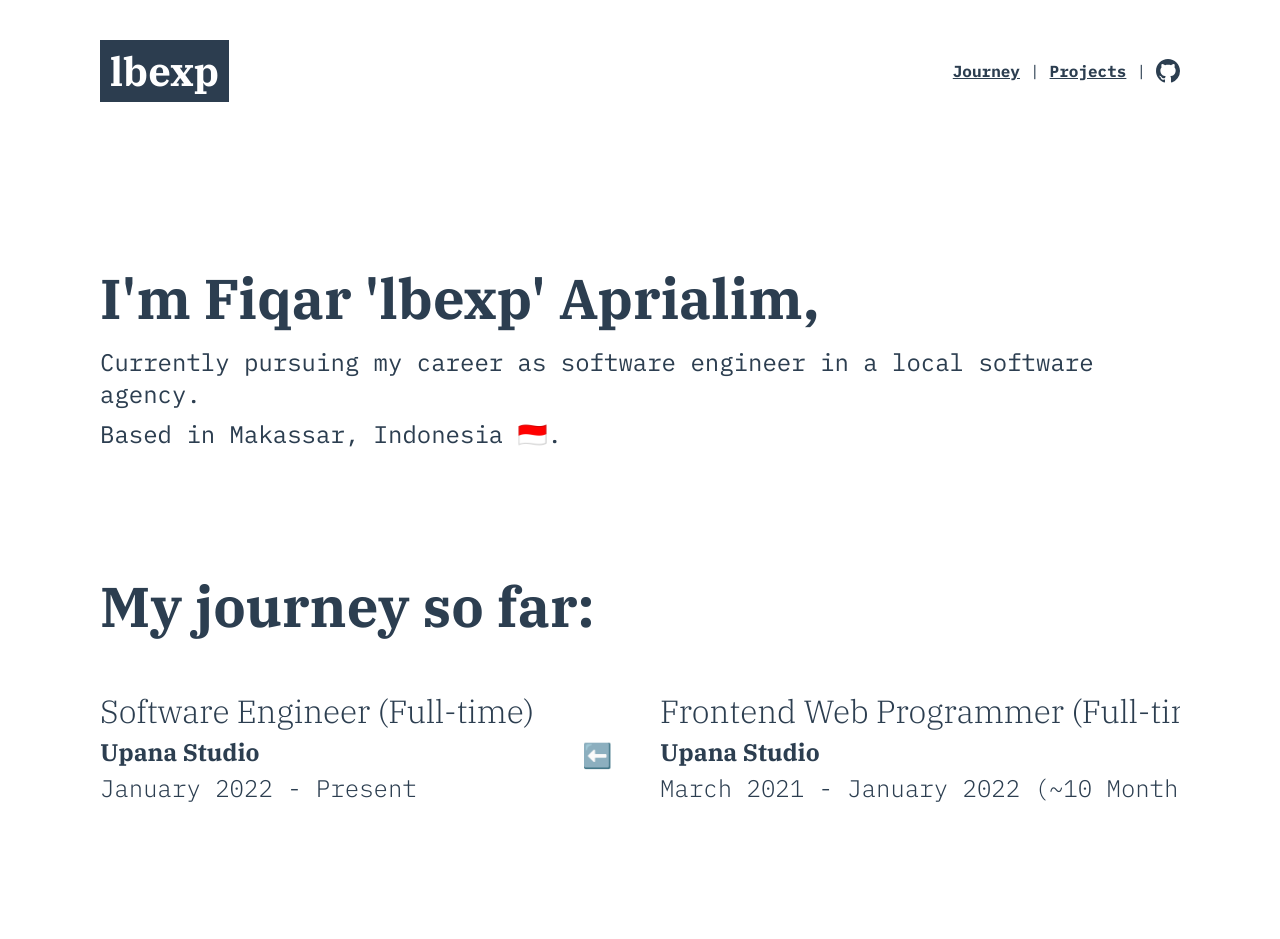
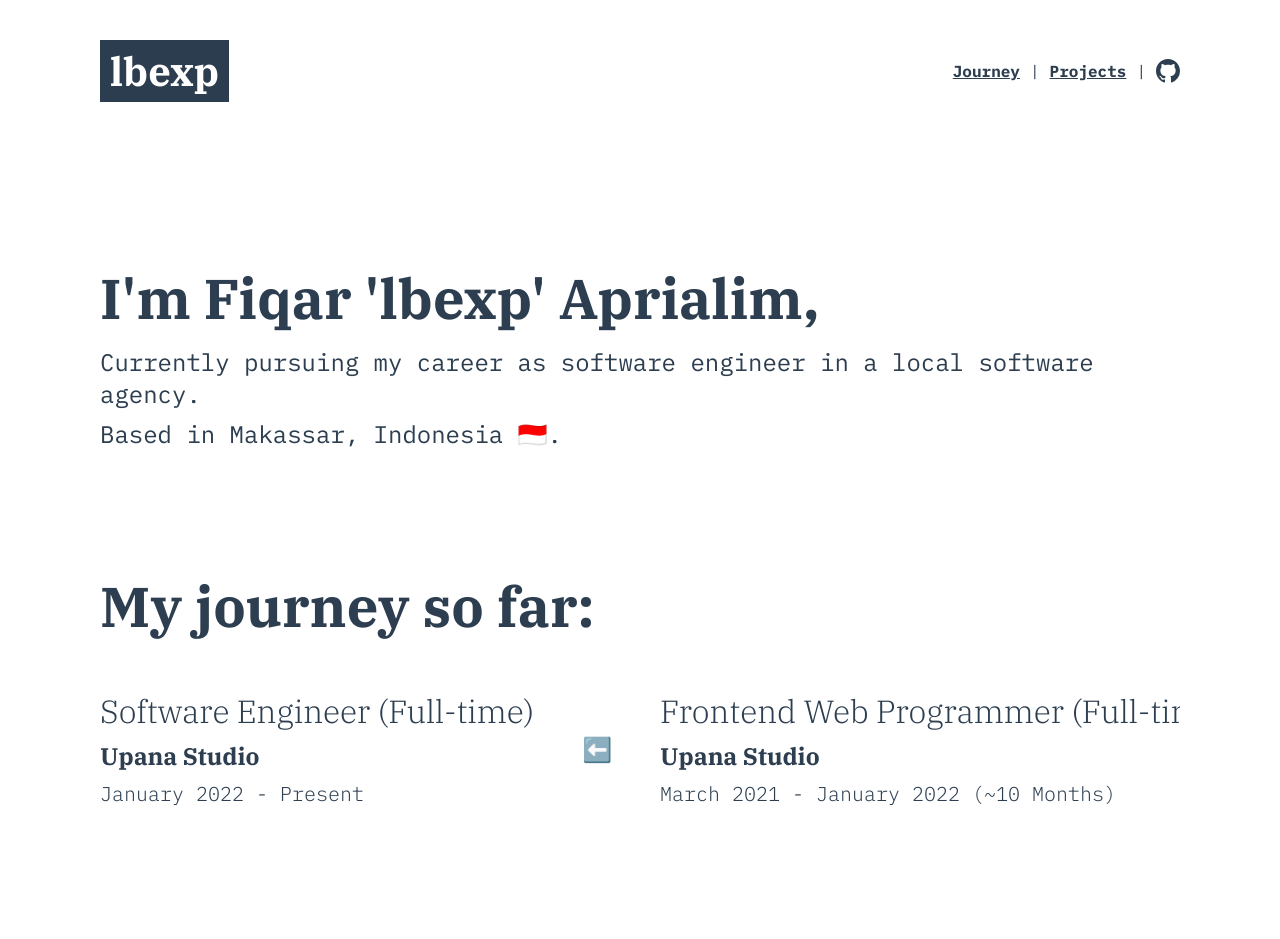
Before and after one commit to lbexp/lbexp.com, a Vue app: page / in a window 1280 px wide. Shown: the top 939 px of the page. Built offline with nearby package versions, Linux system fonts and the light colour scheme.

Commit message:
fix: styling item journey component

```diff
--- a/src/components/ItemJourney.vue
+++ b/src/components/ItemJourney.vue
@@ -54,23 +54,23 @@ export default defineComponent({
   font-size: 1.5rem;
 }
 
-.item-journey-header {
-  margin-bottom: 1rem;
-}
+// .item-journey-header {
+//   margin-bottom: 1rem;
+// }
 
 .item-journey-title {
   font-size: 2rem;
   font-weight: 300;
-  margin-bottom: 0.25rem;
+  margin-bottom: 0.5rem;
 }
 
 .item-journey-subtitle {
   font-size: 1.5rem;
-  margin-bottom: 0.25rem;
+  margin-bottom: 0.5rem;
 }
 
 .item-journey-time {
-  font-size: 1.5rem;
+  font-size: 1.25rem;
   font-weight: 300;
 }
 
```
